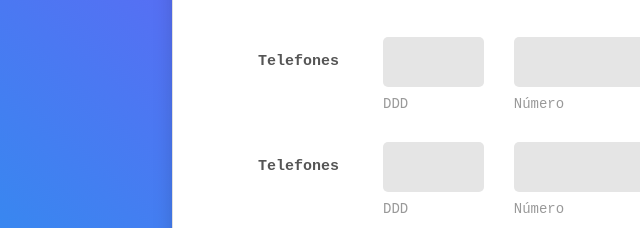
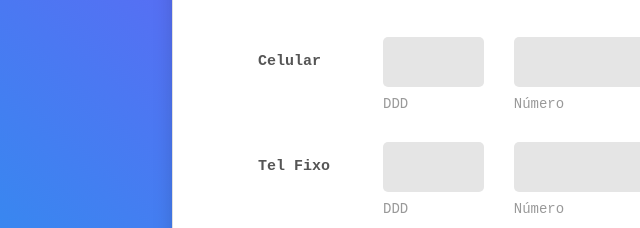
Before and after one commit to julianaoddeus/Estacionamento-Sao-Judas, a plain HTML site: page formulario.html in a window 1280 px wide. Shown: the part 629-857 px from the top of the page, 73-713 px from the left. Drawn offline with nearby package versions, Linux system fonts and the light colour scheme.

Commit message:
alteração nas definições de telefones

```diff
--- a/formulario.html
+++ b/formulario.html
@@ -6,10 +6,12 @@
     <meta http-equiv="X-UA-Compatible" content="IE=edge">
     <meta name="viewport" content="width=device-width, initial-scale=1.0">
     <title>Estacionamento São Judas</title>
+    <link rel="shortcut icon" href="imagens/favicon.ico" type="image/x-icon">
     <link href="https://cdn.jsdelivr.net/npm/bootstrap@5.0.2/dist/css/bootstrap.min.css" rel="stylesheet"
         integrity="sha384-EVSTQN3/azprG1Anm3QDgpJLIm9Nao0Yz1ztcQTwFspd3yD65VohhpuuCOmLASjC" crossorigin="anonymous">
         <link rel="stylesheet" href="css/style.css">
     <link rel="stylesheet" href="css/main.css">
+
 
 </head>
 
@@ -83,7 +85,7 @@
                                         </div>
                                     </div>
                                     <div class="form-row m-b-55">
-                                        <div class="name">Telefones</div>
+                                        <div class="name">Celular</div>
                                         <div class="value">
                                             <div class="row row-refine">
                                                 <div class="col-3">
@@ -103,7 +105,7 @@
                                         </div>
                                     </div>
                                     <div class="form-row m-b-55">
-                                        <div class="name">Telefones</div>
+                                        <div class="name">Tel Fixo</div>
                                         <div class="value">
                                             <div class="row row-refine">
                                                 <div class="col-3">
```
Also changed, not shown: imagens/favicon.ico (added), imagens/favicon.png (added).
